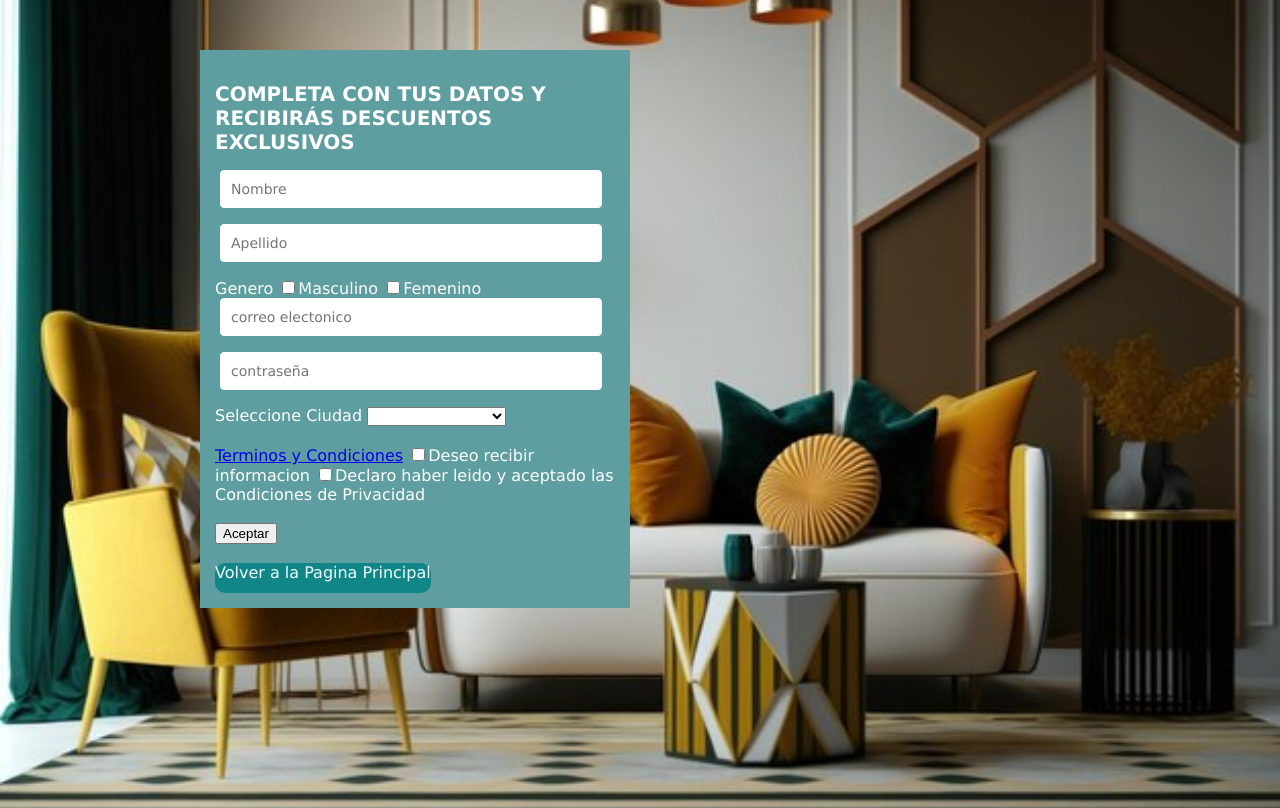
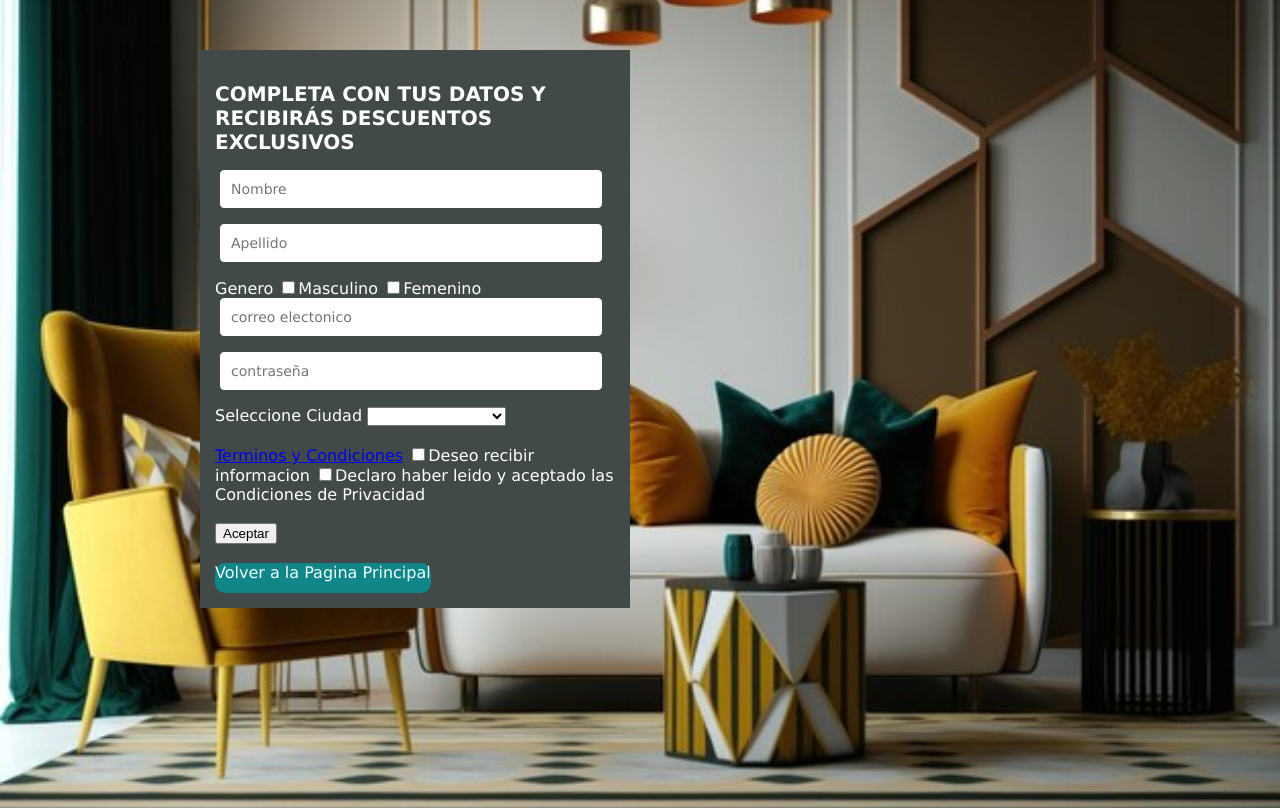
Before and after one commit to vidaen/Muebleria8, a plain HTML site: page formulario.html in a window 1280 px wide. Drawn offline with Linux system fonts and the light colour scheme.

Commit message:
colaborador

```diff
--- a/formulario.css
+++ b/formulario.css
@@ -21,7 +21,7 @@ h1 {
 
 .form {
 
-    background-color:cadetblue;
+    background-color:rgb(65, 73, 73);
     width: 400px;
     padding: 15px;
     margin: 200px;
```
